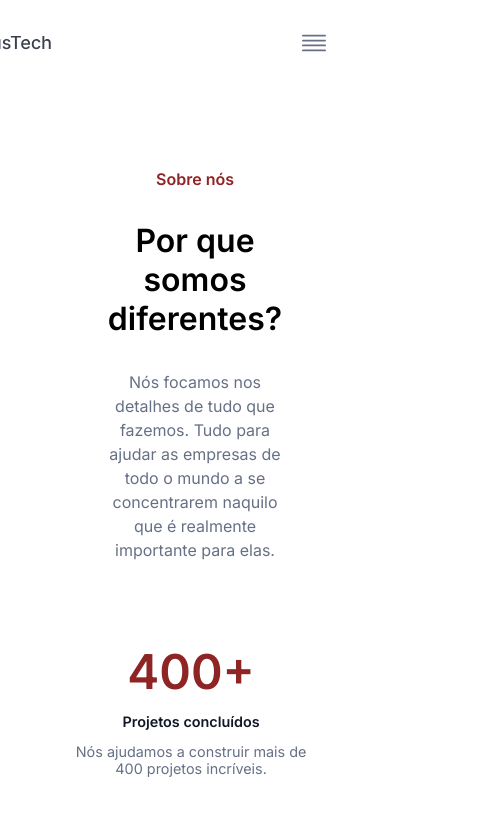
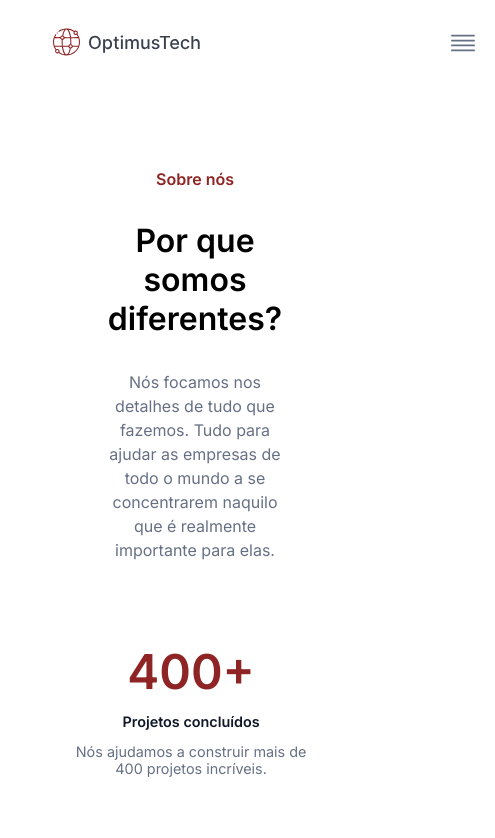
Before and after one commit to Francaa710/7-days-alura, a plain HTML site: page index.html in a window 390 px wide. Shown: the top 838 px of the page, 495 px wide, since content can reach past the window. Drawn offline with Linux system fonts and the light colour scheme.

Commit message:
voltei pra att, problema no view mobiler

```diff
--- a/style.css
+++ b/style.css
@@ -387,9 +387,7 @@ div > input {
         display: none; /*faz o menu de tela grande sumir*/
     }
     .mobile-menu-icon {
-        /*display: block; /*faz o menu mobile aparecer*/
-        display: flex;
-        padding-right: 10px;
+        display: block; /*faz o menu mobile aparecer*/
     }
     .mobile-menu-icon button {
         background-color: transparent;
@@ -403,14 +401,6 @@ div > input {
         padding-bottom: 1rem;
         background-color: #66708510;
         border-radius: 5px;
-    }
-
-    .container {
-        display: flex;
-        flex-flow: row nowrap;
-        justify-content: flex-end;
-        align-items: center;
-        padding: 1.3em 2.1em;
     }
 
     .mobile-menu a:hover { /*individual para cada opção do menu */
@@ -430,7 +420,7 @@ div > input {
         margin: 0;
     }
     .mobile-menu .flex-item1 button {
-        width: 35%;
+        width: 50%;
     }
     .open { /*função criada com o JS*/
         display: block;
```
